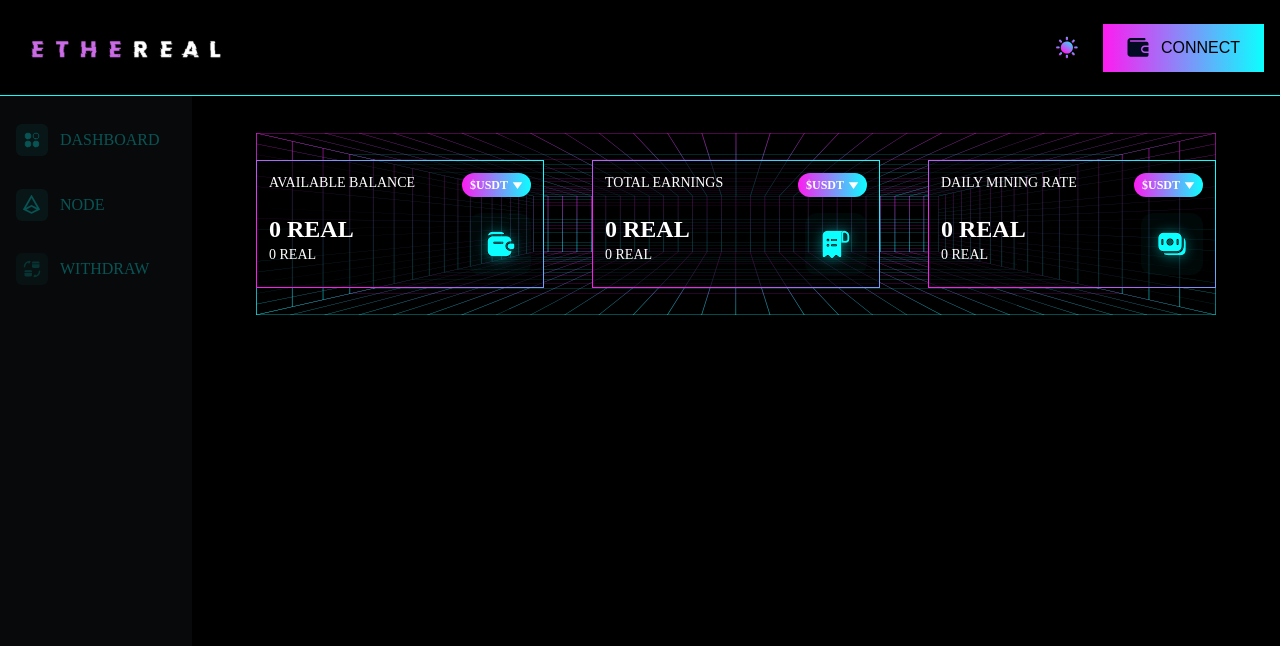
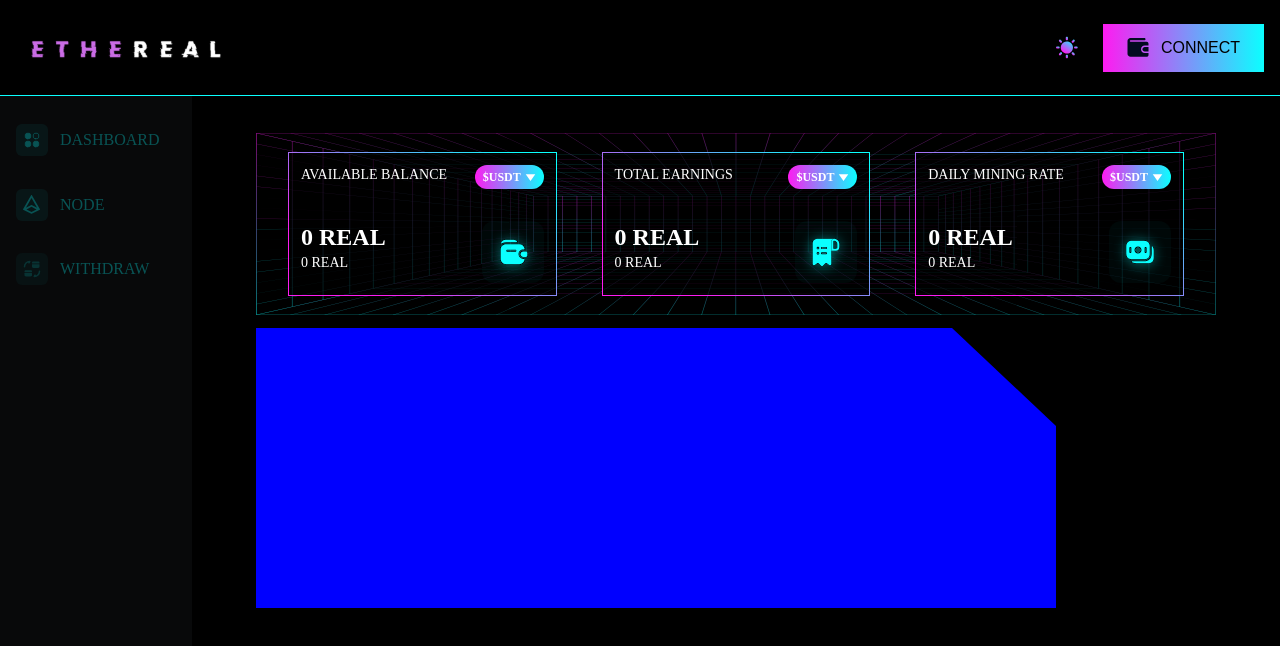
Before and after one commit to manish189000/ethereal-dapp, a React (Vite) app in the folder frontend/: page /dashboard/withdraw in a window 1280 px wide. Shown: the top 646 px of the page. Built offline with nearby package versions, Linux system fonts and the light colour scheme; a web font is replaced by a local one.

Commit message:
newlyadd

```diff
--- a/frontend/src/components/Balance.jsx
+++ b/frontend/src/components/Balance.jsx
@@ -5,7 +5,7 @@ import polygon from "../assets/Polygon 1.svg";
 const Balance = ({ title, icon }) => {
   return (
     <div
-      className="threebox w-[30%] h-32 flex flex-col justify-between p-3 bg-black bg-opacity-60 z-10"
+      className="threebox w-[30%] h-36 flex flex-col justify-between p-3 bg-black bg-opacity-60 z-10"
       style={{
         border: "1px solid",
         borderImageSource:
--- a/frontend/src/pages/WithdrawPage.jsx
+++ b/frontend/src/pages/WithdrawPage.jsx
@@ -7,11 +7,32 @@ const WithdrawPage = () => {
   return (
     <>
       <div className="mainContainer w-full h-52 flex items-center justify-between relative ">
-        <img src={bgsvg} className="absolute z-0 w-[120%]" />
-        <Balance title="AVAILABLE BALANCE" icon={icon1} />
-        <Balance title="TOTAL EARNINGS" icon={icon2} />
-        <Balance title="DAILY MINING RATE" icon={icon3} />
+        <img src={bgsvg} className="absolute z-0 w-[120%] opacity-60 " />
+        <div className="paddingContainer  w-full h-52 flex items-center justify-between px-8">
+          <Balance title="AVAILABLE BALANCE" icon={icon1} />
+          <Balance title="TOTAL EARNINGS" icon={icon2} />
+          <Balance title="DAILY MINING RATE" icon={icon3} />
+        </div>
       </div>
+
+      <div
+        className="empty"
+        // style={{
+        //   backgroundColor: "blue",
+        //   clipPath:
+        //     polygon(0px 0px, 0px 189px, 100.48% 94.71%, 200px 120px, 80.67% 37.17%),
+        //   width: "200px",
+        //   height: "200px",
+        // }}
+        style={{
+          backgroundColor: "blue",
+          width: "800px",
+          height: "280px",
+          float: "left",
+          webkitClipPath: "polygon(0% 0%, 75% 0%, 100% 50%, 0% 100%)",
+          clipPath: "polygon(87% 0, 100% 35%, 100% 100%, 0 100%, 0 0)",
+        }}
+      ></div>
     </>
   );
 };
```
